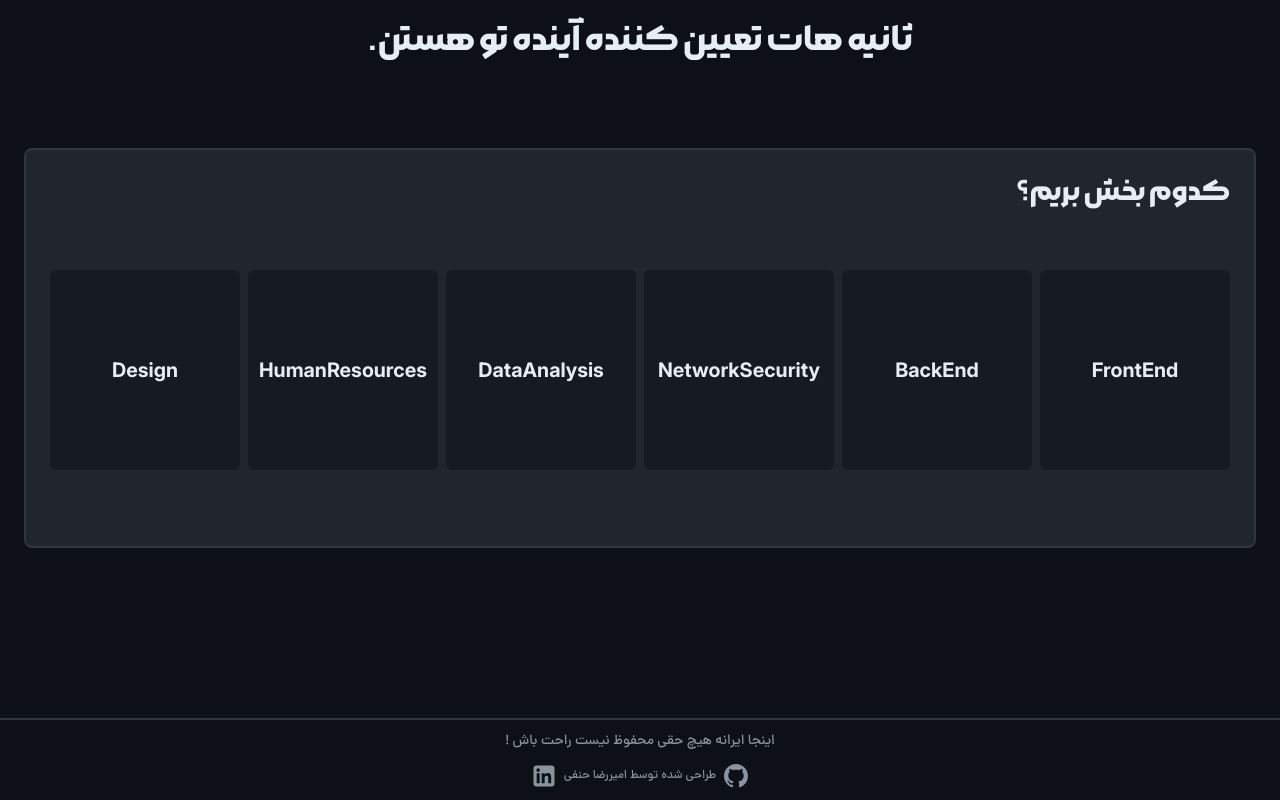
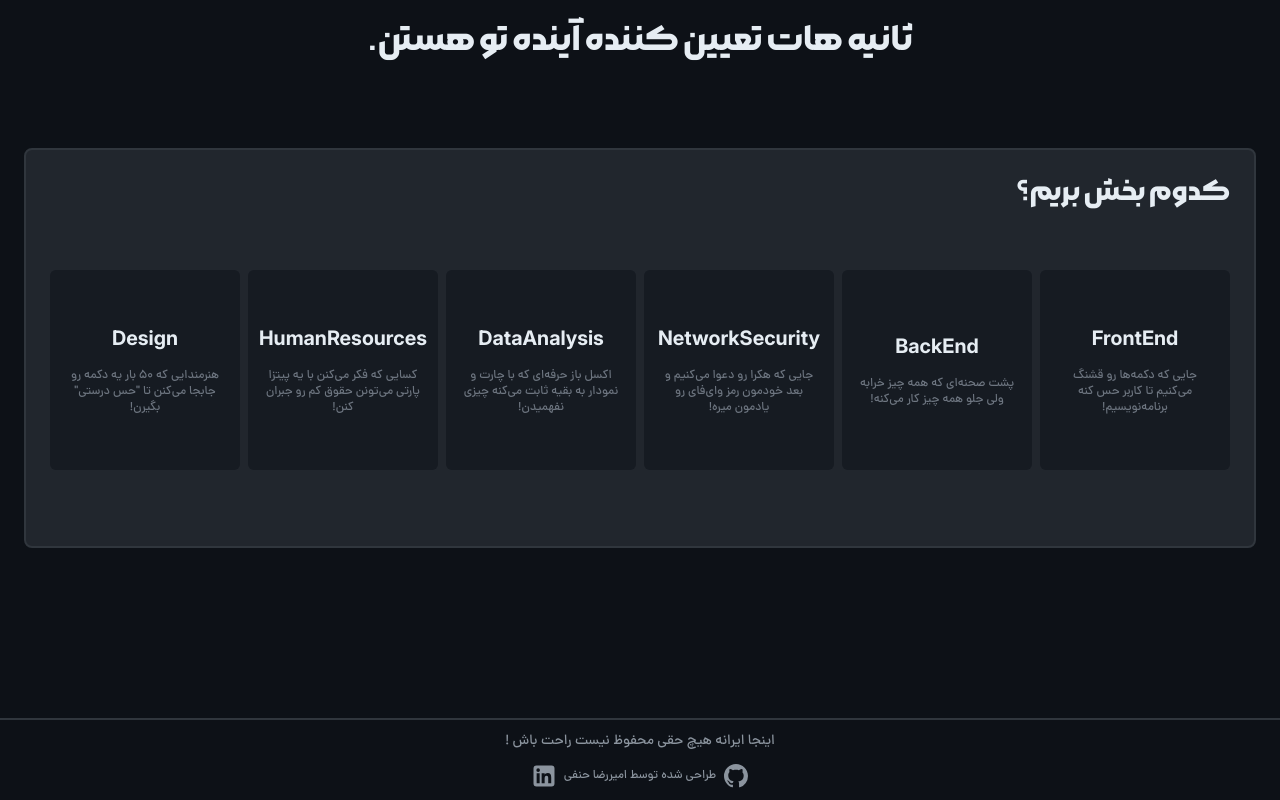
Before and after one commit to AmirrezaHanafi/Todo-List-TypeScript, a React (Vite) app: page / in a window 1280 px wide. Built offline with nearby package versions, Linux system fonts and the light colour scheme.

Commit message:
[ADD] description of sections

```diff
--- a/src/Data/users-data.ts
+++ b/src/Data/users-data.ts
@@ -56,7 +56,32 @@ const namesFirst = [
 ]
 const namesLast = ['کریمی', 'بهزادی', 'مرادی', 'شریفی', 'یزدانی', 'موسوی', 'اکبری', 'محمدی', 'جعفری', 'فرجی', 'نیکفر', 'قاسمی', 'رحمانی']
 
-export const sections = ['FrontEnd', 'BackEnd', 'NetworkSecurity', 'DataAnalysis', 'HumanResources', 'Design']
+export const sections = [
+  {
+    section: 'FrontEnd',
+    description: 'جایی که دکمه‌ها رو قشنگ می‌کنیم تا کاربر حس کنه برنامه‌نویسیم!'
+  },
+  {
+    section: 'BackEnd',
+    description: 'پشت صحنه‌ای که همه چیز خرابه ولی جلو همه چیز کار می‌کنه!'
+  },
+  {
+    section: 'NetworkSecurity',
+    description: 'جایی که هکرا رو دعوا می‌کنیم و بعد خودمون رمز وای‌فای رو یادمون میره!'
+  },
+  {
+    section: 'DataAnalysis',
+    description: 'اکسل باز حرفه‌ای که با چارت و نمودار به بقیه ثابت می‌کنه چیزی نفهمیدن!'
+  },
+  {
+    section: 'HumanResources',
+    description: 'کسایی که فکر می‌کنن با یه پیتزا پارتی می‌تونن حقوق کم رو جبران کنن!'
+  },
+  {
+    section: 'Design',
+    description: 'هنرمندایی که ۵۰ بار یه دکمه رو جابجا می‌کنن تا "حس درستی" بگیرن!'
+  }
+]
 
 const generateUser = (id: number, section: string): User => {
   const f = namesFirst[Math.floor(Math.random() * namesFirst.length)]
@@ -120,10 +145,15 @@ const UsersData: User[] = [
   }
 ]
 for (const section of sections) {
-  const numberOfPeople = section === 'FrontEnd' || section === 'BackEnd' ? 10 : section === 'NetworkSecurity' || section === 'DataAnalysis' ? 8 : 7
+  const numberOfPeople =
+    section.section === 'FrontEnd' || section.section === 'BackEnd'
+      ? 10
+      : section.section === 'NetworkSecurity' || section.section === 'DataAnalysis'
+        ? 8
+        : 7
 
   for (let i = 0; i < numberOfPeople; i++) {
-    UsersData.push(generateUser(currentId++, section))
+    UsersData.push(generateUser(currentId++, section.section))
   }
 }
 
--- a/src/features/GroupBoard/SectionCart.tsx
+++ b/src/features/GroupBoard/SectionCart.tsx
@@ -1,16 +1,17 @@
 import { Link } from 'react-router-dom'
 
 type SectionCartProps = {
-  section: string
+  section: { section: string; description: string }
 }
 
 export default function SectionCart({ section }: SectionCartProps) {
   return (
     <Link
-      to={`/${section}`}
-      className="flex-1 transition-all  hover:scale-105 duration-300 group px-4  py-4  min-h-50 flex flex-col justify-center items-center  text-center  backdrop-blur-sm border-white/30 bg-card rounded-md"
+      to={`/${section.section}`}
+      className="flex-1 transition-all  duration-300 group px-4  py-4  min-h-50 flex flex-col justify-center items-center  text-center  backdrop-blur-sm border-white/30 hover:bg-gray-900 bg-card rounded-md"
     >
-      <span className="font-InterBold inline-block text-xl  ">{section}</span>
+      <span className="font-InterBold inline-block text-xl  ">{section.section}</span>
+      <span className="text-xs text-text-muted mt-4">{section.description}</span>
     </Link>
   )
 }
```
